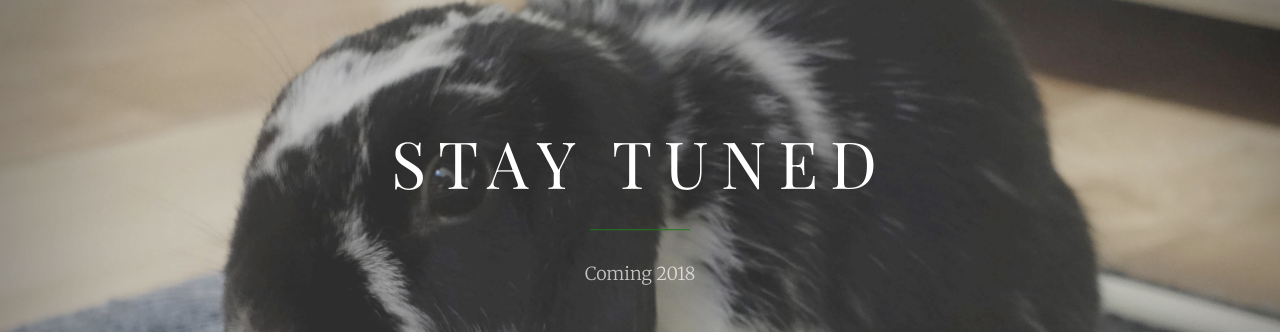
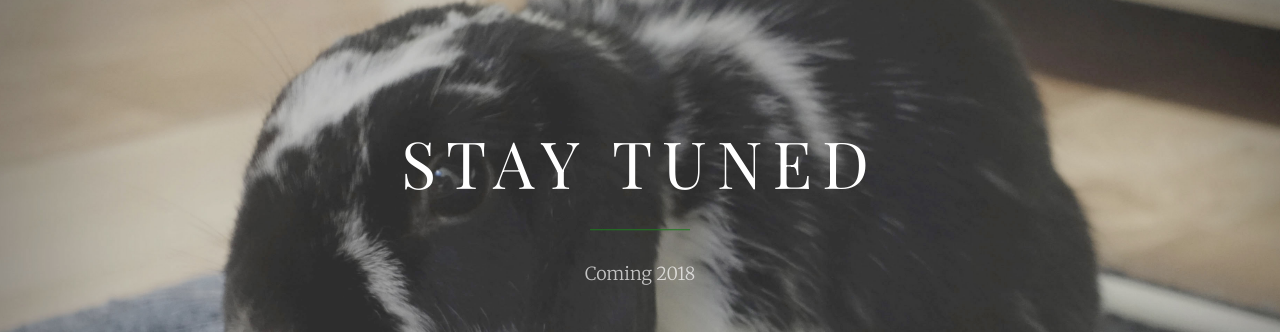
Before and after one commit to notbleh/wed-website, a Jekyll site: the page built from index.html, in a window 1280 px wide. Shown: the part 193-525 px from the top of the page. Built offline with Jekyll 4.4.1, drawn with Linux system fonts in a browser that asks for light colours.

Commit message:
Update style.css

```diff
--- a/css/style.css
+++ b/css/style.css
@@ -1,5 +1,5 @@
 .header-content h1 {
-    letter-spacing: 12px;
+    letter-spacing: 10px;
 }
 
 input[type=text] {
```
